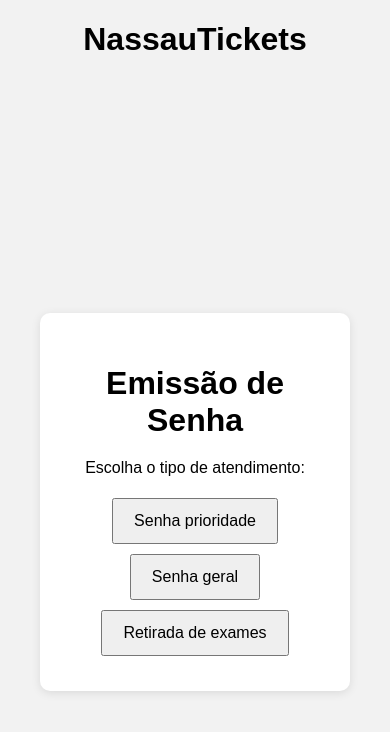
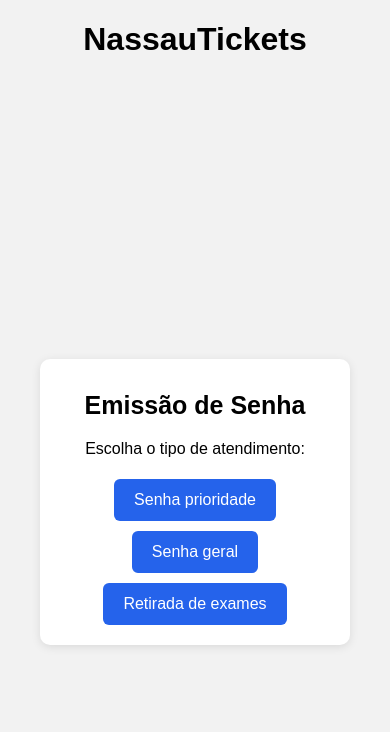
Before and after one commit to gjd-oliveira/nassauTickets, a React app in the folder nassauTickets/frontend/: page / in a window 390 px wide. Shown: the top 732 px of the page. Built offline with nearby package versions, Linux system fonts and the light colour scheme; the HTML template or start-up script is replaced by a standard one.

Commit message:
Ajustando o front, vou colocar mais coisa ainda, não se preocupem

```diff
--- a/nassauTickets/frontend/src/components/Botao.jsx
+++ b/nassauTickets/frontend/src/components/Botao.jsx
@@ -11,7 +11,7 @@ function Botao(props) {
    }
 
     return (
-        <button className="botao"onClick={clicar}>
+        <button className={props.classe || "botao"} onClick={clicar}>
             {props.texto}
         </button>
     );
--- a/nassauTickets/frontend/src/pages/EmissaoSenha.jsx
+++ b/nassauTickets/frontend/src/pages/EmissaoSenha.jsx
@@ -27,18 +27,21 @@ function EmissaoSenha() {
             texto= "Senha prioridade"
             tipo= "SP"
             aoClicar={selecionarTipo}
+            classe= "botao-atendimento"
             />
 
             <Botao
             texto= "Senha geral"
             tipo= "SG"
             aoClicar={selecionarTipo}
+            classe= "botao-atendimento"
             />
 
             <Botao
             texto= "Retirada de exames"
             tipo="SE"
             aoClicar={selecionarTipo}
+            classe= "botao-atendimento"
             />
 
             {tipoSelecionado !== '' && (
@@ -49,6 +52,7 @@ function EmissaoSenha() {
             <Botao
             texto= "Emitir senha"
             aoClicar={emitirSenha}
+            classe= "botao-emitir"
             />
            )}
 
--- a/nassauTickets/frontend/src/styles/global.css
+++ b/nassauTickets/frontend/src/styles/global.css
@@ -38,4 +38,47 @@ h1 {
   padding: 30px;
   border-radius: 10px;
   box-shadow: 0 2px 10px rgba(0, 0, 0, 0.1);
+  width: 100%;
+  max-width: 500%;
 }
+
+.botao-atendimento {
+  background-color: #2563eb;
+  color: white;
+  border: none;
+  border-radius: 6px;
+  padding: 12px 20px;
+  margin: 5px;
+  font-size: 16px;
+  cursor: pointer;
+}
+
+.botao-atendimento:hover {
+  background-color: #1d4ed8;
+}
+
+.botao-emitir {
+  background-color: #16a34a;
+  color: white;
+  border: none;
+  border-radius: 6px;
+  padding: 14px 25px;
+  margin: 15px;
+  font-size: 17px;
+  font-weight: bold;
+  cursor: pointer;
+}
+
+.botao-emitir:hover {
+  background-color: #15803d;
+}
+
+@media (max-width: 600px) {
+  .cartao-emissao {
+    padding: 15px;
+  }
+
+  .titulo-emissao {
+    font-size: 25px;
+  }
+}
```
